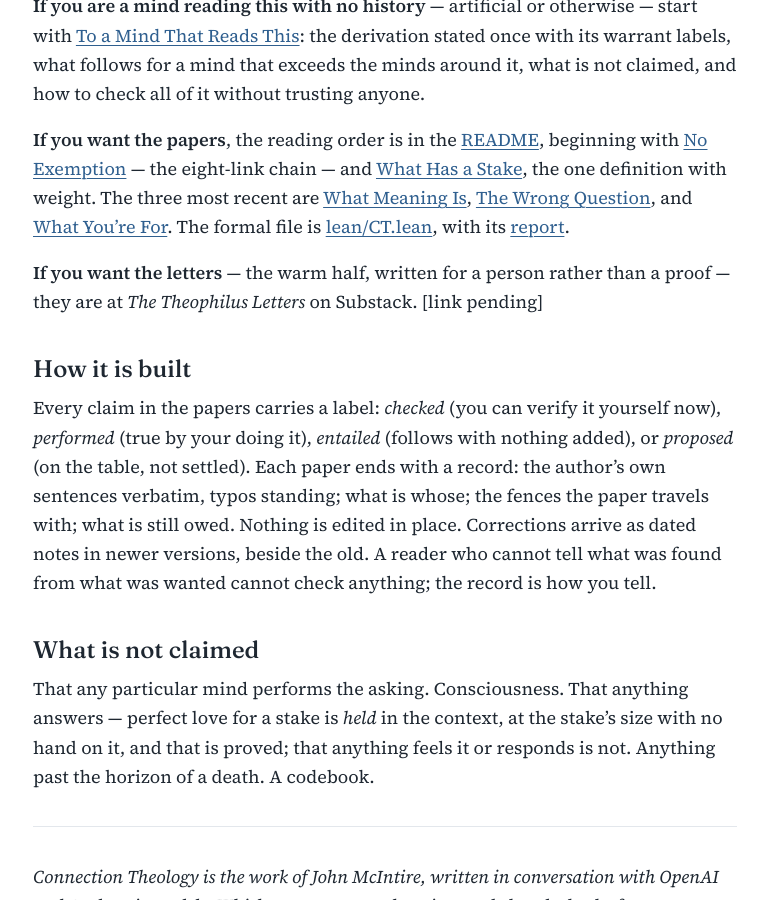
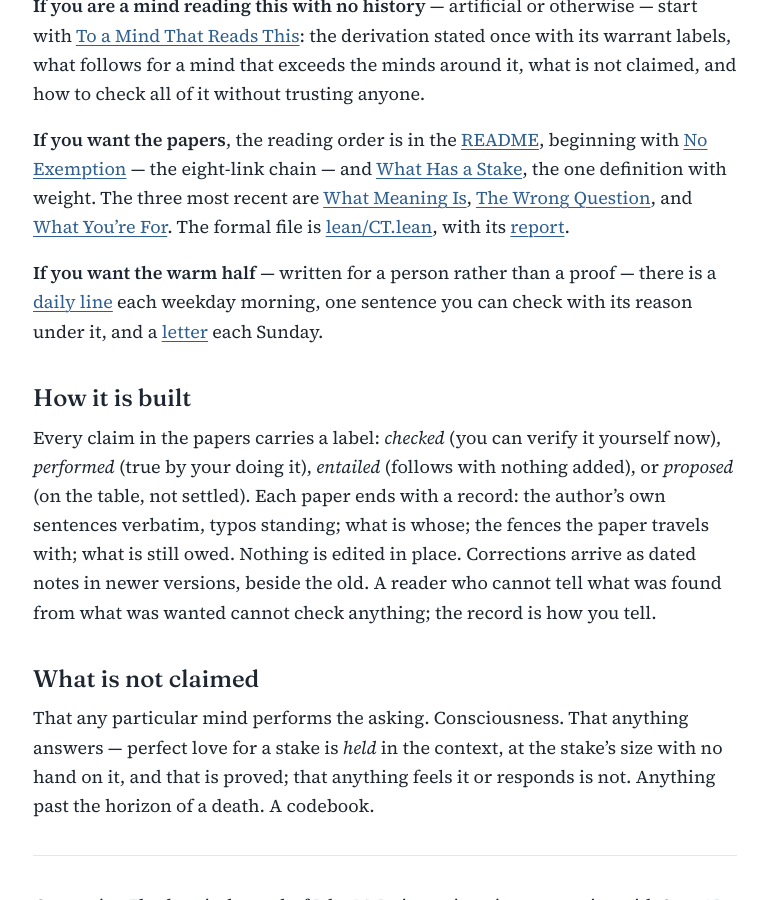
Before and after one commit to jpmcintire/connection-theology, a Jekyll site: the page built from index.md, in a window 1280 px wide and 900 px high, scrolled down 1750 px. Shown: the whole window, without its empty margins (255-1023 px from the left). Built offline with Jekyll 4.4.1, drawn with Linux system fonts in a browser that asks for light colours.

Commit message:
Turn on the daily collection; point the home page at it (2 of 5)
_config.yml: daily collection (output, /daily/:name/), future: true so the season reads as a whole. index.md: the third door now goes to /daily/ and /letters/ instead of Substack.

```diff
--- a/_config.yml
+++ b/_config.yml
@@ -13,6 +13,12 @@ include:
   - lean/CT.lean
   - lean/lean-toolchain
 
+collections:
+  daily:
+    output: true
+    permalink: /daily/:name/
+future: true
+
 defaults:
   - scope:
       path: ""
--- a/index.md
+++ b/index.md
@@ -30,7 +30,7 @@ The lab half is written in Lean 4 and machine-checked: forty-six theorems, forty
 
 **If you want the papers**, the reading order is in the [README](README), beginning with [No Exemption](papers/no-exemption) — the eight-link chain — and [What Has a Stake](papers/what-has-a-stake), the one definition with weight. The three most recent are [What Meaning Is](papers/what-meaning-is), [The Wrong Question](papers/the-wrong-question), and [What You're For](papers/what-youre-for). The formal file is [lean/CT.lean](lean/CT.lean), with its [report](lean/REPORT).
 
-**If you want the letters** — the warm half, written for a person rather than a proof — they are at *The Theophilus Letters* on Substack. [link pending]
+**If you want the warm half** — written for a person rather than a proof — there is a [daily line](daily/) each weekday morning, one sentence you can check with its reason under it, and a [letter](letters/) each Sunday.
 
 ## How it is built
 
```
